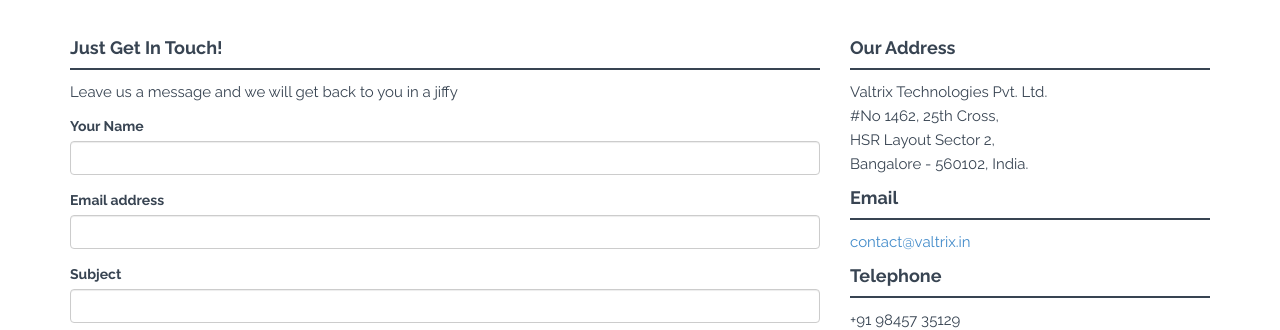
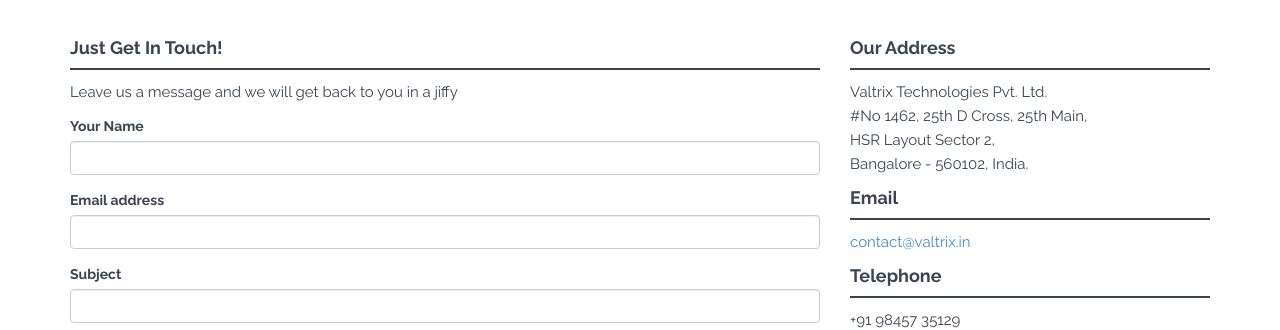
Before and after one commit to valtrix/valtrix.github.io, a Jekyll site: the page built from contact.html, in a window 1280 px wide and 900 px high, scrolled down 465 px. Shown: the part 153-483 px from the top of the window. Built offline with Jekyll 4.4.1, drawn with Linux system fonts in a browser that asks for light colours; nearby versions of some CDN libraries.

Commit message:
Change in address

```diff
--- a/_config.yml
+++ b/_config.yml
@@ -40,7 +40,7 @@
 address:
   - lines:
     - Valtrix Technologies Pvt. Ltd.
-    - "#No 1462, 25th Cross,"
+    - "#No 1462, 25th D Cross, 25th Main,"
     - HSR Layout Sector 2,
     - Bangalore - 560102, India.
 email: contact@valtrix.in
```
